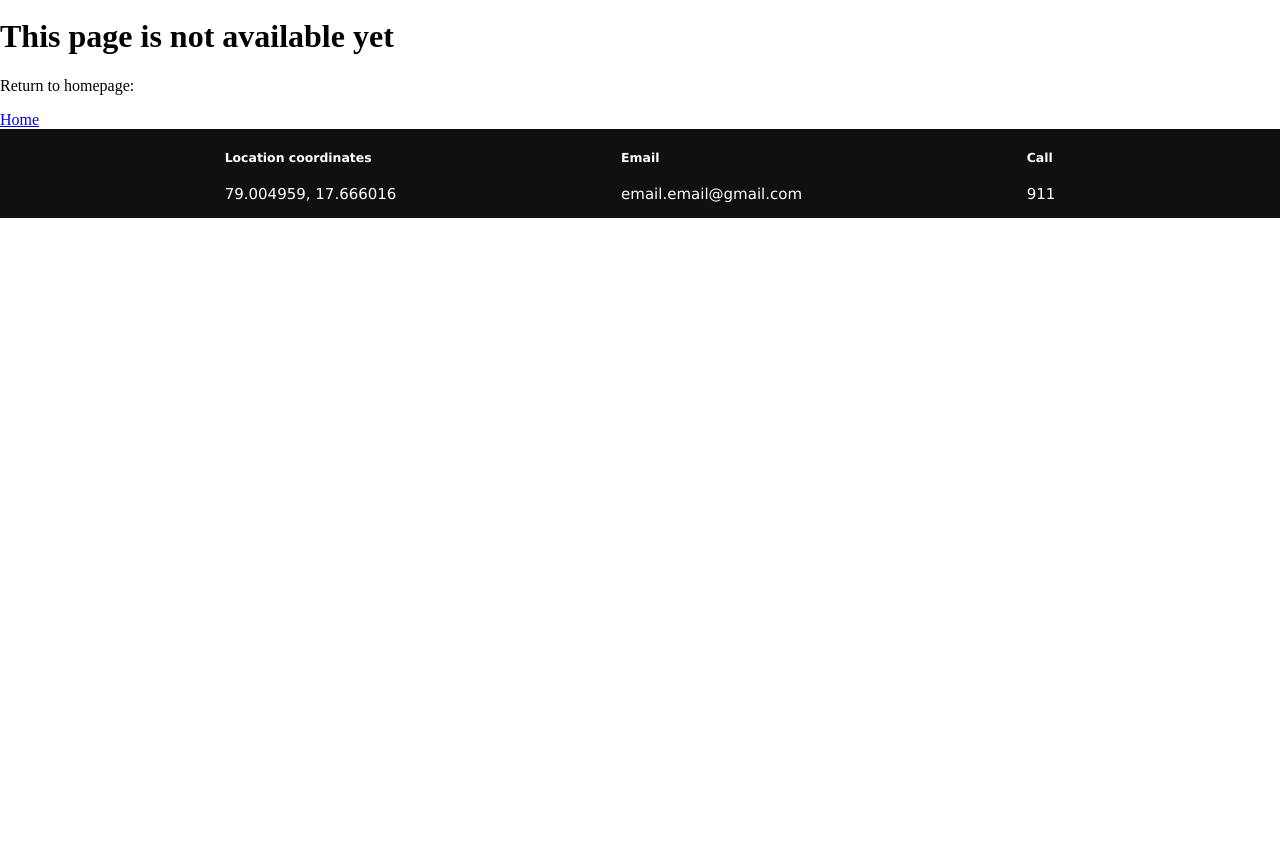
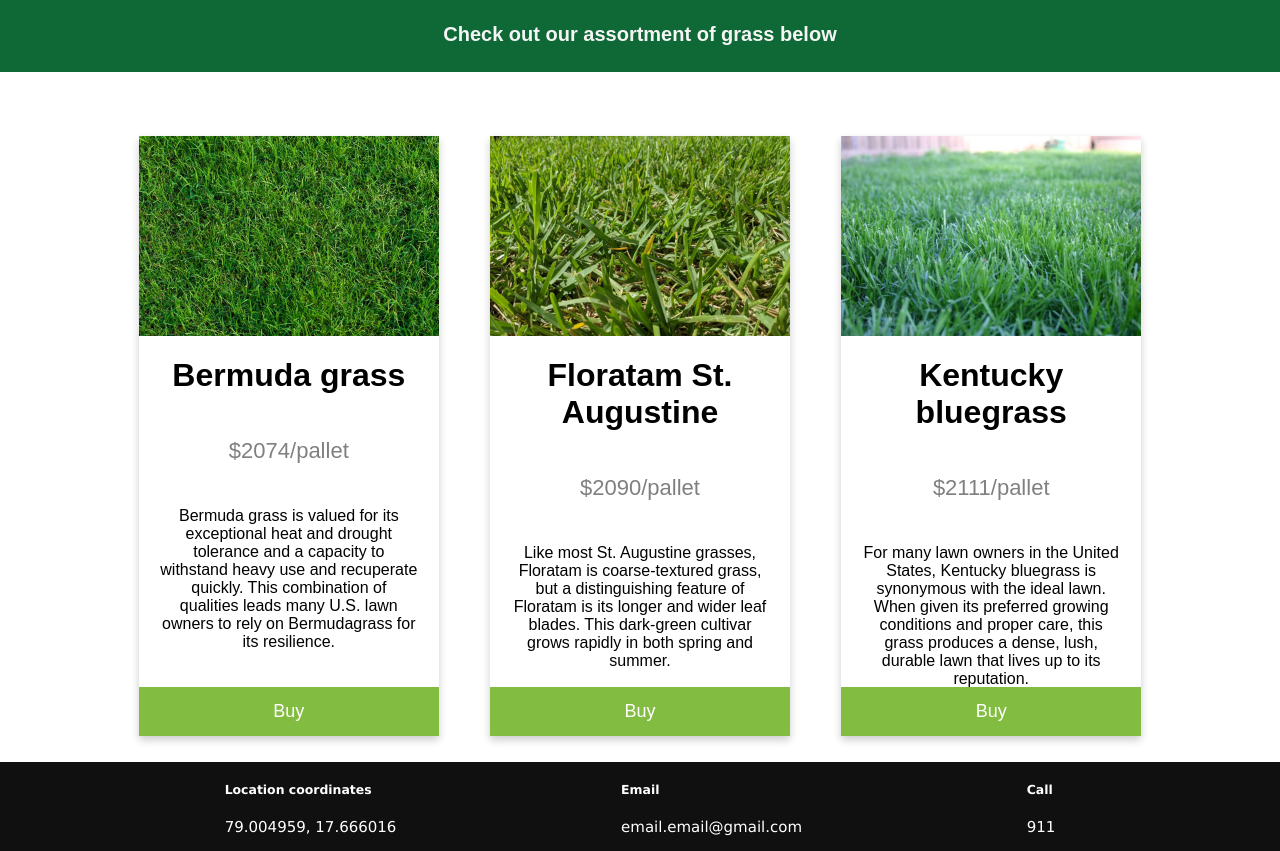
Before and after one commit to papcom/webbutveckling, a plain HTML site: page products.html in a window 1280 px wide. Shown: the part 267-1118 px from the top of the page. Before the commit the page ends 800 px from the top, so only its background shows below. Drawn offline with Linux system fonts and the light colour scheme.

Commit message:
Added product cards on products page

```diff
--- a/products.html
+++ b/products.html
@@ -20,13 +20,33 @@
             <a href="about.html">About</a>
         </div>
     </div>
-        <div class="products">
-            <div class="notavailable">
-                <h1>This page is not available yet</h1>
-                <p>Return to homepage:</p>
-                <a href="/index.html">Home</a>
-            </div>
+    <div class="bar">
+        <p><strong>Check out our assortment of grass below</strong></p>
+    </div>
+    <div class="products">
+        <div class="card">
+            <img src="bilder/bermuda.jpg" alt="bermuda">
+            <h1>Bermuda grass</h1>
+            <p class="price">$2074/pallet</p>
+            <p class="info">Bermuda grass is valued for its exceptional heat and drought tolerance and a capacity to withstand heavy use and recuperate quickly. This combination of qualities leads many U.S. lawn owners to rely on Bermudagrass for its resilience.</p>
+            <a href="products.html"><button class="button">Buy</button></a>
         </div>
+        <div class="card">
+            <img src="bilder/staugustine.jpg" alt="floratam">
+            <h1>Floratam St. Augustine</h1>
+            <p class="price">$2090/pallet</p>
+            <p class="info">Like most St. Augustine grasses, Floratam is coarse-textured grass, but a distinguishing feature of Floratam is its longer and wider leaf blades. This dark-green cultivar grows rapidly in both spring and summer.</p>
+            <a href="products.html"><button class="button">Buy</button></a>
+        </div>
+        <div class="card">
+            <img src="bilder/bluegrass.jpg" alt="bluegrass">
+            <h1>Kentucky bluegrass</h1>
+            <p class="price">$2111/pallet</p>
+            <p class="info">For many lawn owners in the United States, Kentucky bluegrass is synonymous with the ideal lawn. When given its preferred growing conditions and proper care, this grass produces a dense, lush, durable lawn that lives up to its reputation.</p>
+            <a href="products.html"><button class="button">Buy</button></a>
+        </div>
+    </div>
+
         <div class="footer">
             <div>
                 <h5><strong>Location coordinates</strong></h5>
--- a/style.css
+++ b/style.css
@@ -56,6 +56,14 @@ html, body {
 }
 
 .bar a {
+    text-align: center;
+    text-decoration: none;
+    font-family: Arial, Helvetica, sans-serif;
+    font-size: 20px;
+    color: whitesmoke;
+}
+
+.bar p {
     text-align: center;
     text-decoration: none;
     font-family: Arial, Helvetica, sans-serif;
@@ -251,3 +259,55 @@ html, body {
     width: 400px;
     text-align: center;
 }
+
+
+.products {
+    display: flex;
+    flex-wrap: wrap;
+    justify-content: center;
+}
+
+.card {
+    display: flex;
+    flex-direction: column;
+    max-width: 300px;
+    min-height: 600px;
+    margin: 2%;
+    margin-top: 5%;
+    text-align: center;
+    font-family: Arial, Helvetica, sans-serif;
+    box-shadow: 0 4px 8px 0 rgba(0, 0, 0, 0.2);
+    position: relative;
+}
+
+.card img{
+    max-width: 300px;
+}
+
+.info {
+    margin: 7%;
+}
+
+.card a {
+    text-decoration: none;
+}
+
+.price {
+    color: grey;
+    font-size: 22px;
+}
+
+.button {
+    display: block;
+    border: none;
+    padding: 14px;
+    color: white;
+    background-color: #82BC41;
+    text-align: center;
+    text-decoration: none;
+    cursor: pointer;
+    width: 100%;
+    font-size: 18px;
+    position: absolute;
+    bottom: 0;
+}
```
Also changed, not shown: bilder/bermuda.jpg (added), bilder/bluegrass.jpg (added), bilder/staugustine.jpg (added).
